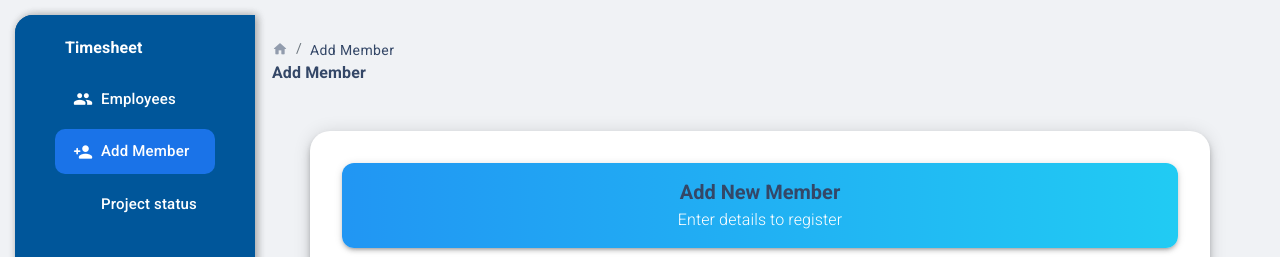
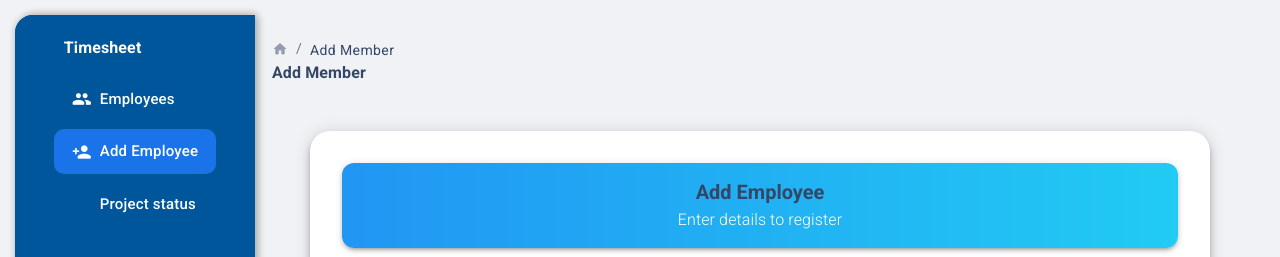
Before and after one commit to aishwaryatansam/employee_backend, a React (Create React App) app: page /add-member in a window 1280 px wide. Shown: the top 257 px of the page. Built offline with nearby package versions, Linux system fonts and the light colour scheme.

Commit message:
label change from Add new member to Add employee

```diff
--- a/src/layouts/dashboard/admin/adminsidebar.js
+++ b/src/layouts/dashboard/admin/adminsidebar.js
@@ -59,7 +59,7 @@ const AdminSidebar = () => {
           {[
             // { to: "/dashboard/admin", icon: "dashboard", label: "Dashboard" },
             { to: "/members", icon: "group", label: "Employees" },
-            { to: "/add-member", icon: "person_add", label: "Add Member" },
+            { to: "/add-member", icon: "person_add", label: "Add Employee" },
             { to: "/projectStatus", icon: "projects", label: "Project status" },
             // { to: "/profile", icon: "account_circle", label: "Profile" },
             // { to: "/notifications", icon: "notifications", label: "Notifications" },
--- a/src/layouts/dashboard/admin/pages/AddMember.js
+++ b/src/layouts/dashboard/admin/pages/AddMember.js
@@ -136,7 +136,7 @@ const AddMembers = () => {
               }}
             >
               <Typography variant="h5" fontWeight="bold">
-                Add New Member
+                Add Employee
               </Typography>
               <Typography variant="subtitle2">Enter details to register</Typography>
             </Box>
```
